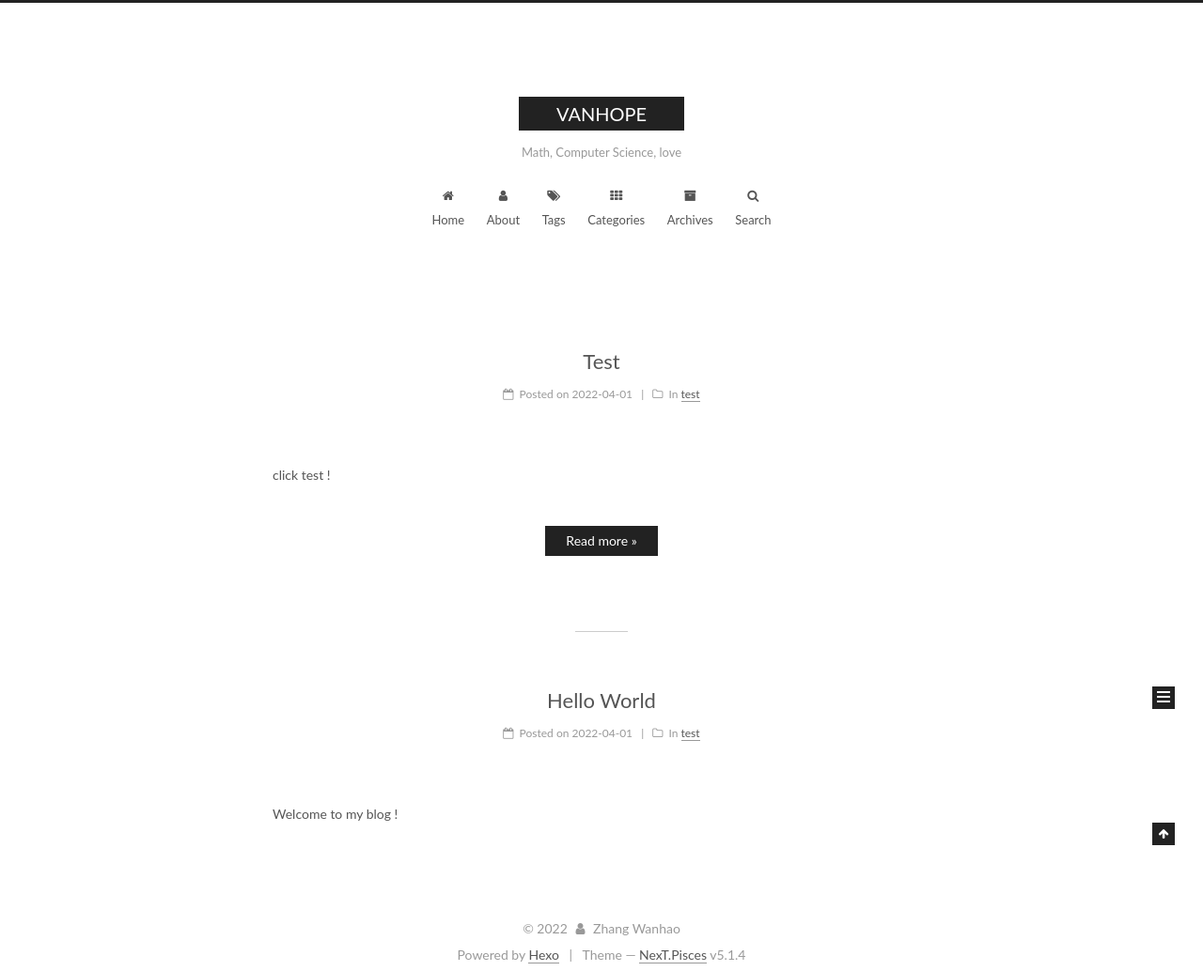
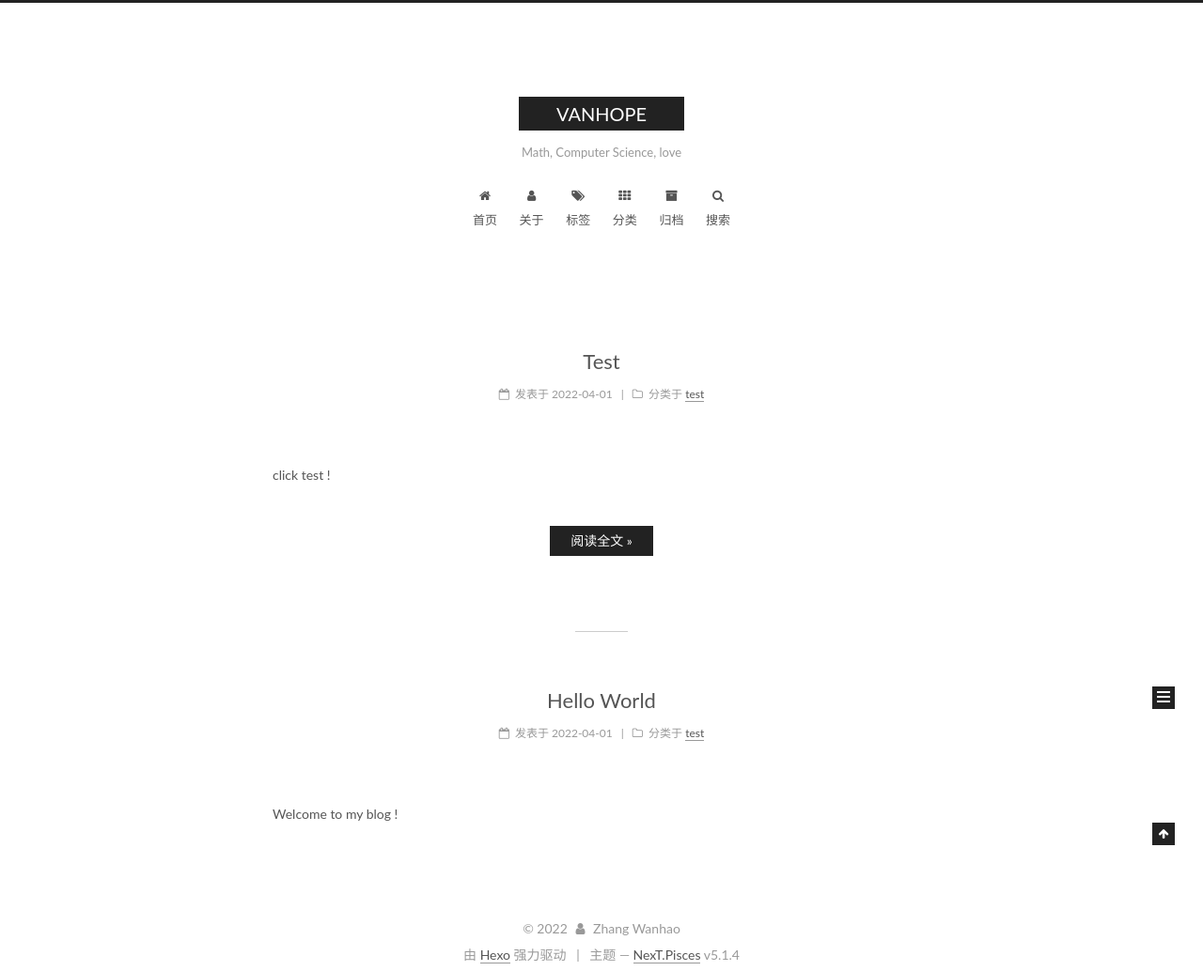
Before and after one commit to vanhope101/vanhope101.github.io, a plain HTML site: page index.html in a window 1280 px wide. Shown: the whole page at 94% size. Drawn offline with Linux system fonts and the light colour scheme.

Commit message:
Site updated: 2022-04-01 16:11:55

```diff
--- a/index.html
+++ b/index.html
@@ -5,7 +5,7 @@
 
 
 
-<html class="theme-next pisces use-motion" lang="en">
+<html class="theme-next pisces use-motion" lang="zh-Hans">
 <head>
   <meta charset="UTF-8"/>
 <meta http-equiv="X-UA-Compatible" content="IE=edge" />
@@ -85,7 +85,7 @@
 <meta property="og:title" content="VANHOPE">
 <meta property="og:url" content="https://vanha0101.github.io/index.html">
 <meta property="og:site_name" content="VANHOPE">
-<meta property="og:locale" content="en_US">
+<meta property="og:locale">
 <meta property="article:author" content="Zhang Wanhao">
 <meta name="twitter:card" content="summary">
 
@@ -103,7 +103,7 @@
     motion: {"enable":true,"async":false,"transition":{"post_block":"fadeIn","post_header":"slideDownIn","post_body":"slideDownIn","coll_header":"slideLeftIn","sidebar":"slideUpIn"}},
     duoshuo: {
       userId: '0',
-      author: 'Author'
+      author: '博主'
     },
     algolia: {
       applicationID: '',
@@ -135,7 +135,7 @@
 
 <meta name="generator" content="Hexo 6.1.0"></head>
 
-<body itemscope itemtype="http://schema.org/WebPage" lang="en">
+<body itemscope itemtype="http://schema.org/WebPage" lang="zh-Hans">
 
 
 
@@ -184,7 +184,7 @@
 
               <i class="menu-item-icon fa fa-fw fa-home"></i> <br />
 
-            Home
+            首页
           </a>
         </li>
 
@@ -194,7 +194,7 @@
 
               <i class="menu-item-icon fa fa-fw fa-user"></i> <br />
 
-            About
+            关于
           </a>
         </li>
 
@@ -204,7 +204,7 @@
 
               <i class="menu-item-icon fa fa-fw fa-tags"></i> <br />
 
-            Tags
+            标签
           </a>
         </li>
 
@@ -214,7 +214,7 @@
 
               <i class="menu-item-icon fa fa-fw fa-th"></i> <br />
 
-            Categories
+            分类
           </a>
         </li>
 
@@ -224,7 +224,7 @@
 
               <i class="menu-item-icon fa fa-fw fa-archive"></i> <br />
 
-            Archives
+            归档
           </a>
         </li>
 
@@ -237,7 +237,7 @@
 
               <i class="menu-item-icon fa fa-search fa-fw"></i> <br />
 
-            Search
+            搜索
           </a>
         </li>
 
@@ -257,7 +257,7 @@
     </span>
     <div class="local-search-input-wrapper">
       <input autocomplete="off"
-             placeholder="Searching..." spellcheck="false"
+             placeholder="搜索..." spellcheck="false"
              type="text" id="local-search-input">
     </div>
   </div>
@@ -324,9 +324,9 @@
                 <i class="fa fa-calendar-o"></i>
               </span>
 
-                <span class="post-meta-item-text">Posted on</span>
+                <span class="post-meta-item-text">发表于</span>
 
-              <time title="Post created" itemprop="dateCreated datePublished" datetime="2022-04-01T14:45:19+08:00">
+              <time title="创建于" itemprop="dateCreated datePublished" datetime="2022-04-01T14:45:19+08:00">
                 2022-04-01
               </time>
 
@@ -345,7 +345,7 @@
                 <i class="fa fa-folder-o"></i>
               </span>
 
-                <span class="post-meta-item-text">In</span>
+                <span class="post-meta-item-text">分类于</span>
 
 
                 <span itemprop="about" itemscope itemtype="http://schema.org/Thing">
@@ -391,7 +391,7 @@
           <!--noindex-->
           <div class="post-button text-center">
             <a class="btn" href="/2022/04/01/Test/#more" rel="contents">
-              Read more &raquo;
+              阅读全文 &raquo;
             </a>
           </div>
           <!--/noindex-->
@@ -470,9 +470,9 @@
                 <i class="fa fa-calendar-o"></i>
               </span>
 
-                <span class="post-meta-item-text">Posted on</span>
+                <span class="post-meta-item-text">发表于</span>
 
-              <time title="Post created" itemprop="dateCreated datePublished" datetime="2022-04-01T13:59:03+08:00">
+              <time title="创建于" itemprop="dateCreated datePublished" datetime="2022-04-01T13:59:03+08:00">
                 2022-04-01
               </time>
 
@@ -491,7 +491,7 @@
                 <i class="fa fa-folder-o"></i>
               </span>
 
-                <span class="post-meta-item-text">In</span>
+                <span class="post-meta-item-text">分类于</span>
 
 
                 <span itemprop="about" itemscope itemtype="http://schema.org/Thing">
@@ -617,7 +617,7 @@
                 <a href="/archives/%7C%7C%20archive">
 
                   <span class="site-state-item-count">2</span>
-                  <span class="site-state-item-name">posts</span>
+                  <span class="site-state-item-name">日志</span>
                 </a>
               </div>
 
@@ -628,7 +628,7 @@
               <div class="site-state-item site-state-categories">
 
                   <span class="site-state-item-count">1</span>
-                  <span class="site-state-item-name">categories</span>
+                  <span class="site-state-item-name">分类</span>
 
               </div>
 
@@ -639,7 +639,7 @@
               <div class="site-state-item site-state-tags">
 
                   <span class="site-state-item-count">1</span>
-                  <span class="site-state-item-name">tags</span>
+                  <span class="site-state-item-name">标签</span>
 
               </div>
 
@@ -692,7 +692,7 @@
 </div>
 
 
-  <div class="powered-by">Powered by <a class="theme-link" target="_blank" href="https://hexo.io">Hexo</a></div>
+  <div class="powered-by">由 <a class="theme-link" target="_blank" href="https://hexo.io">Hexo</a> 强力驱动</div>
 
 
 
@@ -700,7 +700,7 @@
 
 
 
-  <div class="theme-info">Theme &mdash; <a class="theme-link" target="_blank" href="https://github.com/iissnan/hexo-theme-next">NexT.Pisces</a> v5.1.4</div>
+  <div class="theme-info">主题 &mdash; <a class="theme-link" target="_blank" href="https://github.com/iissnan/hexo-theme-next">NexT.Pisces</a> v5.1.4</div>
 
 
 
```
Also changed, not shown: 2022/04/01/Test/index.html (+19 -19 lines), 2022/04/01/hello-world/index.html (+19 -19 lines), about/index.html (+16 -16 lines), archives/2022/04/index.html (+18 -18 lines), archives/2022/index.html (+18 -18 lines), archives/index.html (+18 -18 lines), categories/index.html (+16 -16 lines), categories/test/index.html (+18 -18 lines), tags/index.html (+16 -16 lines), tags/test/index.html (+18 -18 lines).
